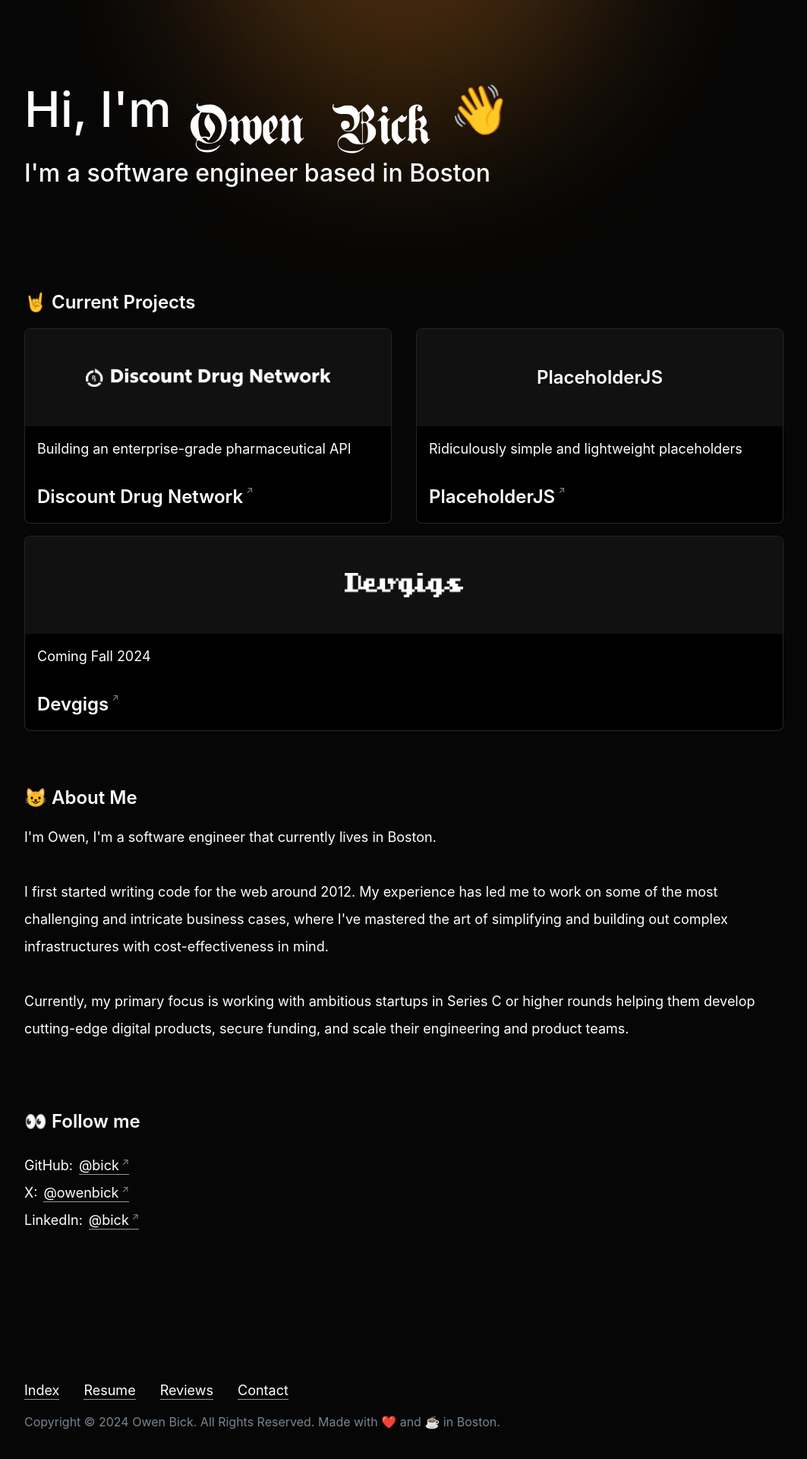
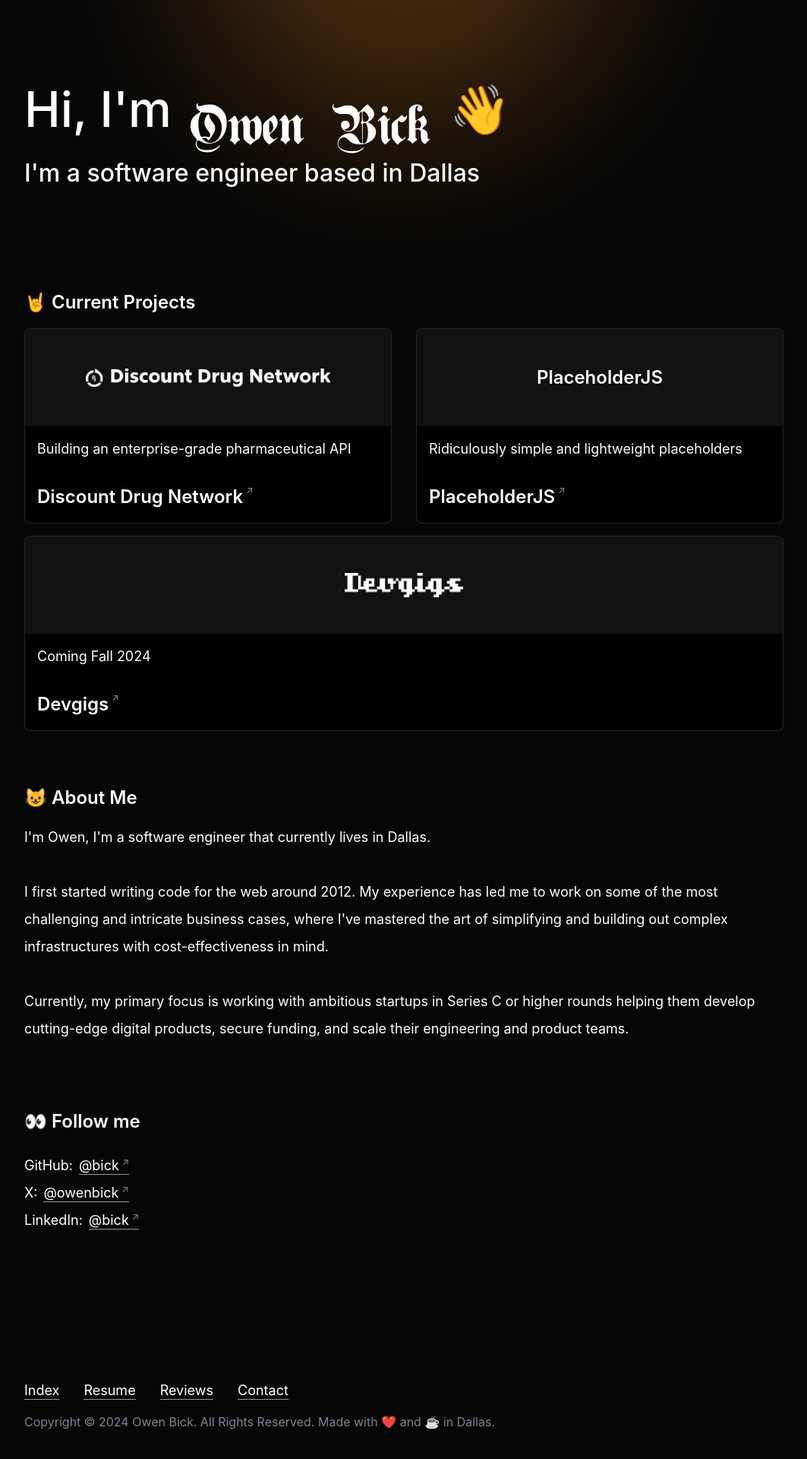
Before and after one commit to bick/website, a Next.js app: page / in a window 1280 px wide. Shown: the part 72-1992 px from the top of the page at 76% size, without its empty margins (108-1171 px from the left). Built offline with nearby package versions, Linux system fonts and the light colour scheme.

Commit message:
Update to dallas

```diff
--- a/components/About.tsx
+++ b/components/About.tsx
@@ -9,7 +9,7 @@ export default function Social() {
                 <h3>😺 About Me</h3>
                 <p className="about__boston">
                     I&apos;m Owen, I&apos;m a software engineer that currently lives
-                    in Boston.
+                    in Dallas.
                 </p>
                 <p>
                     <br/>I first started writing code for the web around 2012. My
--- a/components/Footer.tsx
+++ b/components/Footer.tsx
@@ -29,7 +29,7 @@ export default function Footer() {
         </ul>
         <span>
           Copyright &copy; {new Date().getFullYear()} Owen Bick. All Rights
-          Reserved. Made with ❤️ and ☕ in Boston.
+          Reserved. Made with ❤️ and ☕ in Dallas.
         </span>
       </div>
     </footer>
--- a/components/Hero.tsx
+++ b/components/Hero.tsx
@@ -13,7 +13,7 @@ export default function Hero({ type }: HeroProps) {
                     Hi, I&apos;m <div className="flex"><span className="owen">Owen Bick</span><span
                     className={styles.wave}>👋</span></div>
                 </h1>
-                <h2>I&apos;m a software engineer based in Boston</h2>
+                <h2>I&apos;m a software engineer based in Dallas</h2>
             </div>
         </section>
     );
--- a/package.json
+++ b/package.json
@@ -14,7 +14,7 @@
     "@next/third-parties": "^14.2.2",
     "@types/mdx": "^2.0.10",
     "@vercel/analytics": "^0.1.8",
-    "next": "^13.5.4",
+    "next": "^14.2.5",
     "react": "^18.2.0",
     "react-dom": "^18.2.0",
     "react-icons": "^5.0.1",
--- a/pages/404.tsx
+++ b/pages/404.tsx
@@ -11,7 +11,7 @@ export default function Home() {
                     404 Not Found – Owen Bick
                 </title>
                 <link rel="icon" href="./static/favicon.ico"/>
-                <meta name="description" content="Owen Bick is a software engineer based in Boston."/>
+                <meta name="description" content="Owen Bick is a software engineer based in Dallas."/>
                 <meta name="author" content="Owen Bick"/>
             </Head>
             <Header></Header>
--- a/pages/blog.tsx
+++ b/pages/blog.tsx
@@ -11,7 +11,7 @@ export default function Home() {
                 <link rel="icon" href="./static/favicon.ico"/>
                 <meta
                     name="description"
-                    content="Owen Bick is a software engineer based in Boston."
+                    content="Owen Bick is a software engineer based in Dallas."
                 />
                 <meta name="author" content="Owen Bick"/>
             </Head>
--- a/pages/contact.tsx
+++ b/pages/contact.tsx
@@ -31,9 +31,9 @@ export default function Home() {
                             <Clock
                                 format={"MMMM Mo, YYYY, h:mm:ss A"}
                                 ticking={true}
-                                timezone={"US/Eastern"}
+                                timezone={"US/Central"}
                             ></Clock>
-                            <span className="opacity-50">UTC-05:00 - Boston, MA</span>
+                            <span className="opacity-50">UTC-06:00 - Dallas, TX</span>
                         </div>
                     </div>
                 </section>
--- a/pages/index.tsx
+++ b/pages/index.tsx
@@ -11,11 +11,11 @@ export default function Home() {
     return (
         <>
             <Head>
-                <title>Owen Bick – A software engineer based in Boston</title>
+                <title>Owen Bick – A software engineer based in Dallas</title>
                 <link rel="icon" href="./static/favicon.ico"/>
                 <meta
                     name="description"
-                    content="Owen Bick is a software engineer based in Boston."
+                    content="Owen Bick is a software engineer based in Dallas."
                 />
                 <meta name="author" content="Owen Bick"/>
             </Head>
--- a/pages/placeholder.tsx
+++ b/pages/placeholder.tsx
@@ -12,7 +12,7 @@ export default function Home() {
                     PLACEHOLDER DEMO
                 </title>
                 <link rel="icon" href="./static/favicon.ico"/>
-                <meta name="description" content="Owen Bick is a software engineer based in Boston."/>
+                <meta name="description" content="Owen Bick is a software engineer based in Dallas."/>
                 <meta name="author" content="Owen Bick"/>
             </Head>
             <Header></Header>
```
Also changed, not shown: 1 other file (tests, documents, lock files or other folders).
